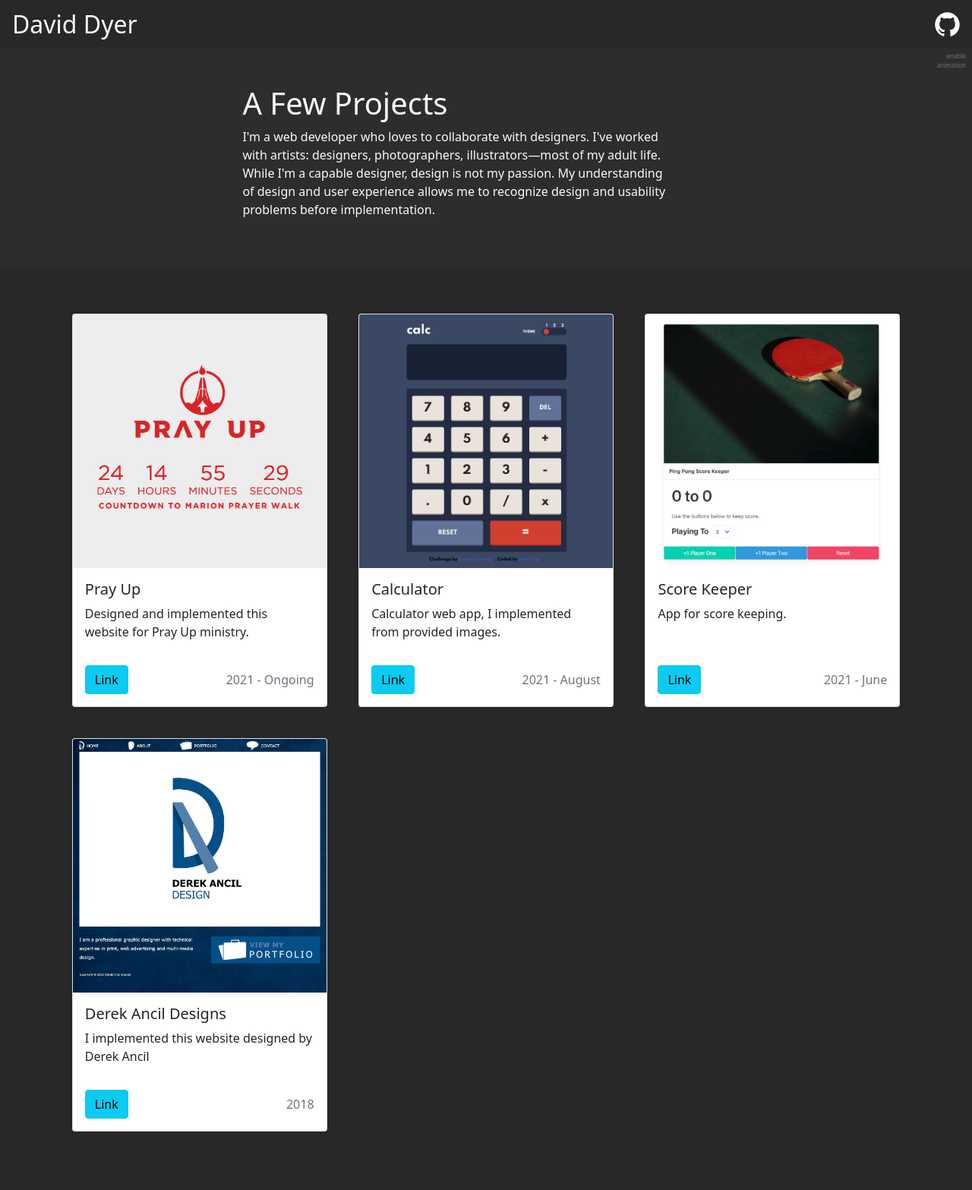
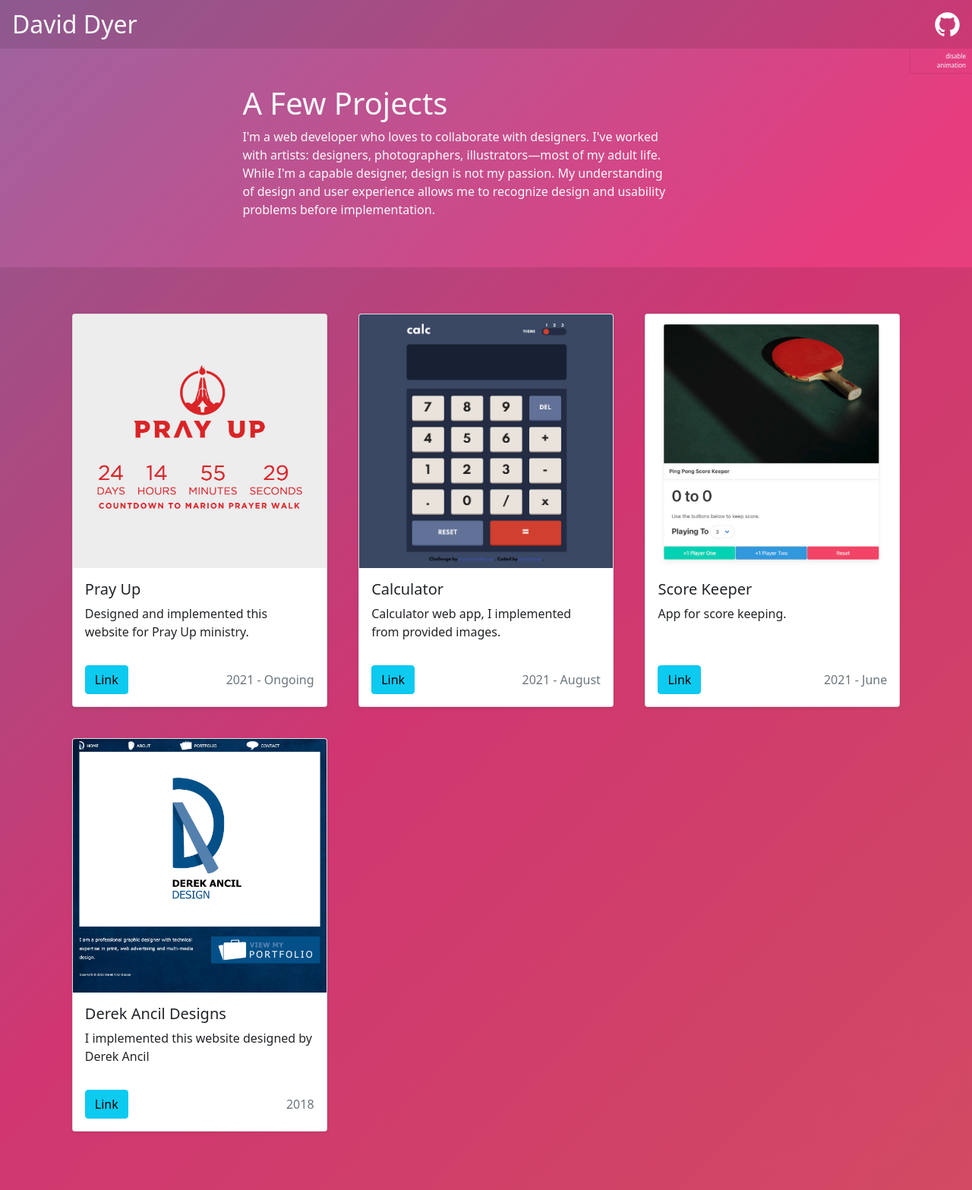
Before and after one commit to davidbdyer/personal-site, a PHP site: page / in a window 1280 px wide. Shown: the whole page at 76% size. Run offline with PHP 8.4, Linux system fonts and the light colour scheme; some libraries are stand-ins or nearby versions.

Commit message:
theme update

```diff
--- a/index.html
+++ b/index.html
@@ -18,16 +18,16 @@
     <link href="https://cdn.jsdelivr.net/npm/bootstrap@5.0.2/dist/css/bootstrap.min.css" rel="stylesheet"
         integrity="sha384-EVSTQN3/azprG1Anm3QDgpJLIm9Nao0Yz1ztcQTwFspd3yD65VohhpuuCOmLASjC" crossorigin="anonymous">
     <link rel="stylesheet" href="main.css">
-    <link rel="stylesheet" href="null" id="fancy-theme" class="alternative">
+    <link rel="stylesheet" href="rainbow.css" id="fancy-theme" class="alternative">
 </head>
 
-<body style="animation-play-state: paused">
+<body style="animation-play-state: running">
     <header class="trans-black-background">
         <p class="text-light">David Dyer</p>
         <a href="https://github.com/davidbdeath" target="_blank" rel="noreferrer noopener"><img id="github" src="images/github_mark.svg" alt="link to my github"></a>
     </header>
     <main>
-        <button class="btn btn-sm text-muted" id="animation-toggle">enable animation</button>
+        <button class="btn btn-sm text-light" id="animation-toggle">disable animation</button>
         <section>
             <div class="row py-lg-5 px-3">
                 <div class="col-lg-6 col-md-8 mx-auto">
--- a/main.css
+++ b/main.css
@@ -2,10 +2,11 @@
 	--trans-black: hsla(0, 0%, 0%, .1);
 	--trans-white: hsla(0, 0%, 100%, .1);
 	--trans-black-text: hsla(0, 0%, 0%, .4);
+	--solid-background: hsla(206, 51%, 55%, 1.00);
 }
 
 body {
-	background: color(srgb 0.175 0.175 0.175);
+	background-color: var(--solid-background);
 }
 
 header {
```
